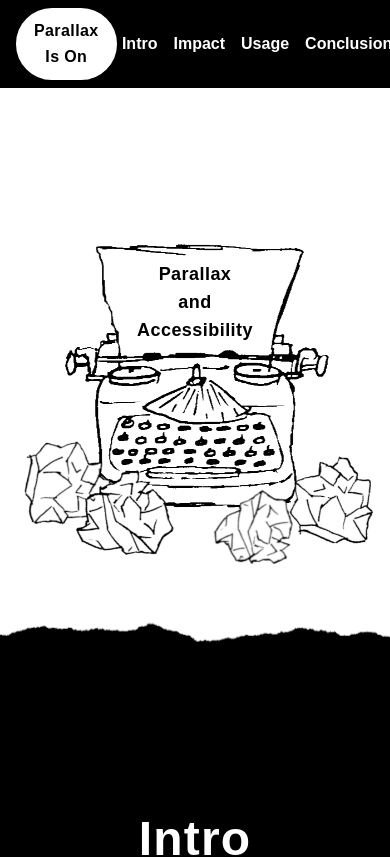
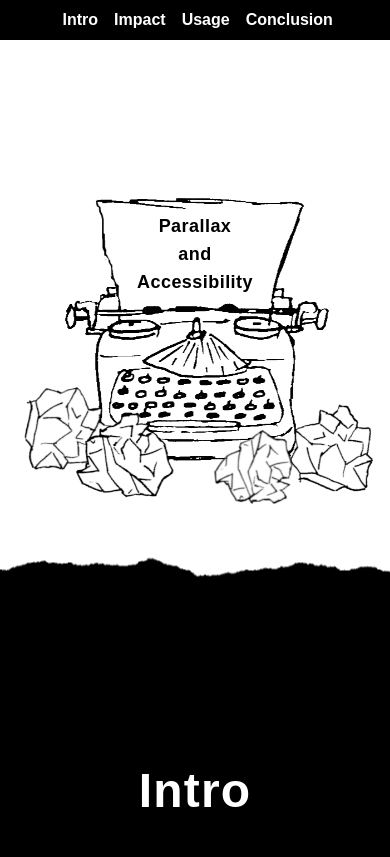
Before and after one commit to ElSmith7/accessibility-with-parallax, a React (Create React App) app: page / in a window 390 px wide. Shown: the top 857 px of the page. Built offline with nearby package versions, Linux system fonts and the light colour scheme.

Commit message:
Edited responsiveness of nav-bar

```diff
--- a/src/components/nav-bar.tsx
+++ b/src/components/nav-bar.tsx
@@ -5,10 +5,10 @@ interface NavBarProps {
 
 const NavBar: React.FC<NavBarProps> = ({ toggleParallax, parallaxEnabled }) => {
   return (
-    <nav className="sticky z-10 top-0 left-0 w-full flex justify-between items-center py-2 px-4 bg-black text-md font-arimo font-bold">
+    <nav className="sticky z-10 top-0 left-0 w-full flex justify-center items-center py-2 px-4 bg-black text-md font-arimo font-bold xs:justify-between">
       <button
         onClick={toggleParallax}
-        className={`py-2 px-4 rounded-full transition-colors border-solid border-2 border-white tracking-wide leading-relaxed ${
+        className={`hidden py-2 px-4 rounded-full transition-colors border-solid border-2 border-white tracking-wide leading-relaxed xs:block ${
           parallaxEnabled ? "bg-white" : "bg-black  text-white"
         }`}
       >
```
